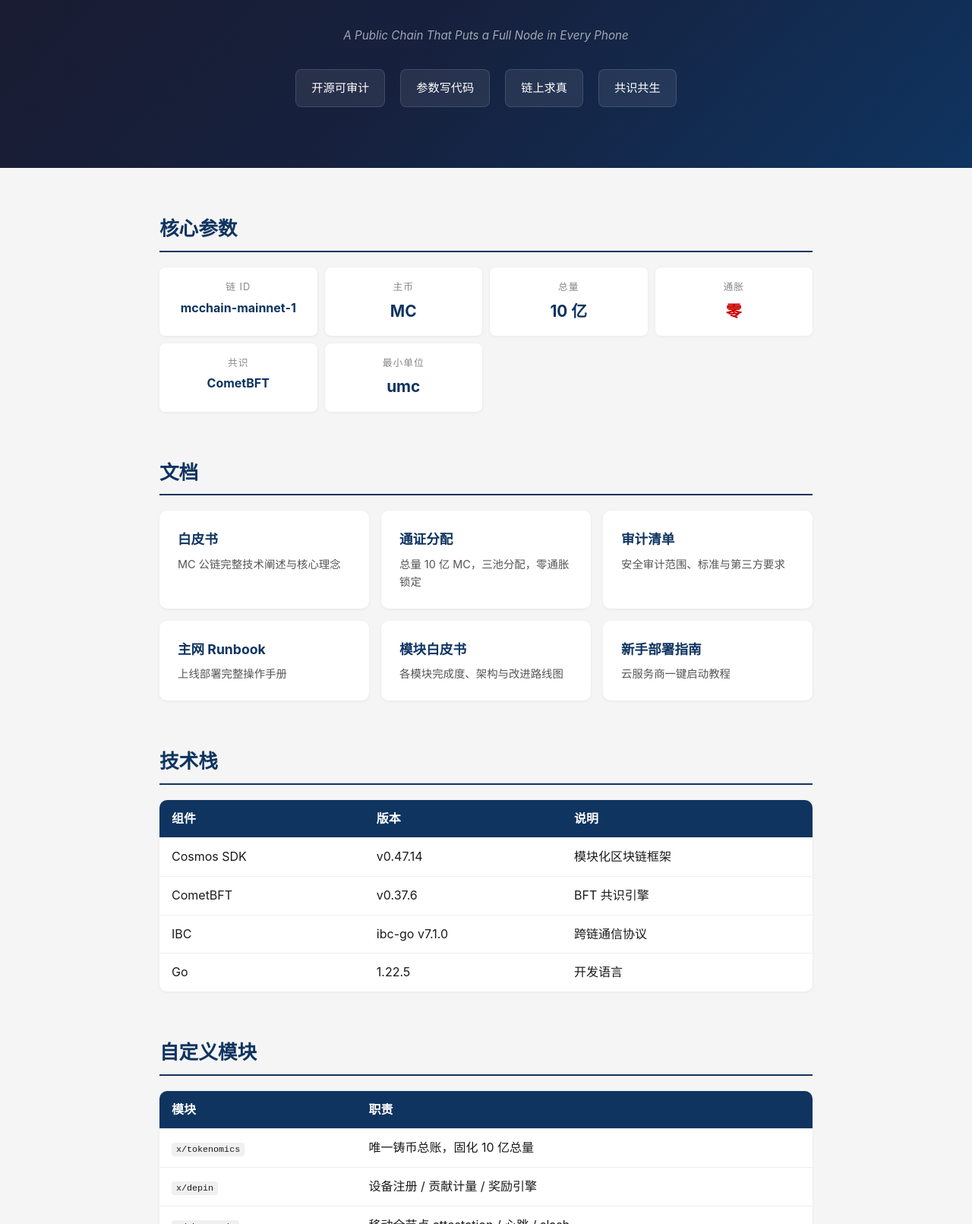
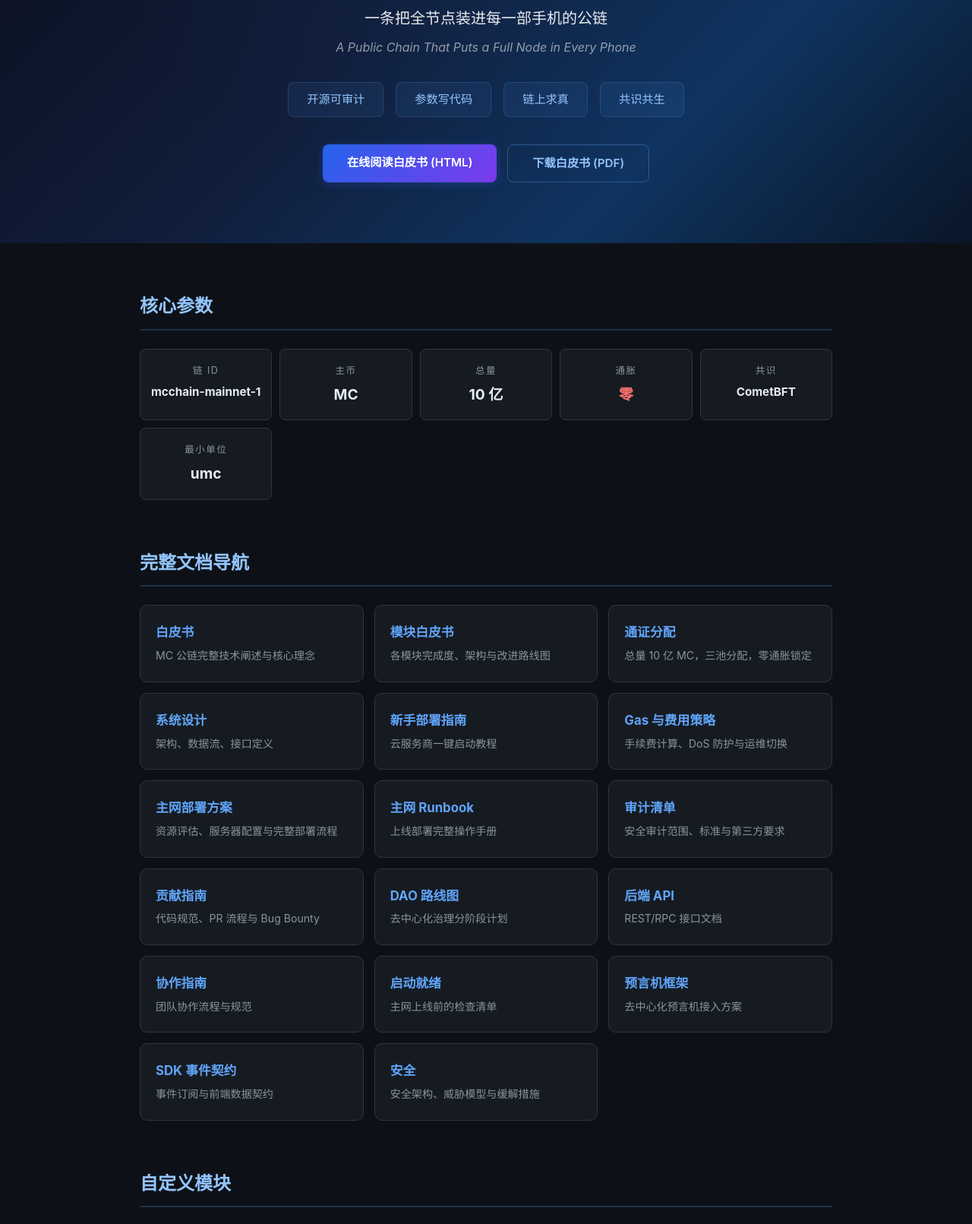
Before and after one commit to keliang4344-star/mcchain, a plain HTML site: page docs/index.html in a window 1280 px wide. Shown: the part 195-1806 px from the top of the page at 76% size. Drawn offline with Linux system fonts and the light colour scheme.

Commit message:
docs: 黑马审计P0/P1文档完善 — Pages首页重写/文档导航/社群链接/DEX费率/多验证人指南/BugBounty/CHANGELOG/README_EN/白皮书PDF/时间戳更新

```diff
--- a/docs/index.html
+++ b/docs/index.html
@@ -6,31 +6,49 @@
 <title>MobileChain (MC) — 手机即节点的公链</title>
 <style>
   * { margin: 0; padding: 0; box-sizing: border-box; }
-  body { font-family: -apple-system, BlinkMacSystemFont, 'Segoe UI', system-ui, sans-serif; background: #f5f5f5; color: #1a1a1a; line-height: 1.6; }
-  .hero { background: linear-gradient(135deg, #1a1a2e 0%, #16213e 50%, #0f3460 100%); color: #fff; padding: 80px 20px; text-align: center; }
-  .hero h1 { font-size: 3em; font-weight: 700; margin-bottom: 12px; letter-spacing: -1px; }
-  .hero .subtitle { font-size: 1.2em; opacity: 0.85; max-width: 600px; margin: 0 auto 30px; }
-  .hero .en-subtitle { font-size: 0.95em; opacity: 0.6; font-style: italic; margin-bottom: 24px; }
-  .principles { display: flex; justify-content: center; gap: 20px; flex-wrap: wrap; margin-top: 32px; }
-  .principle { background: rgba(255,255,255,0.08); border: 1px solid rgba(255,255,255,0.12); border-radius: 8px; padding: 12px 20px; font-size: 0.95em; }
-  .section { max-width: 900px; margin: 60px auto; padding: 0 20px; }
-  .section h2 { font-size: 1.6em; margin-bottom: 20px; color: #0f3460; border-bottom: 2px solid #0f3460; padding-bottom: 8px; }
-  .cards { display: grid; grid-template-columns: repeat(auto-fit, minmax(250px, 1fr)); gap: 16px; }
-  .card { background: #fff; border-radius: 10px; padding: 24px; box-shadow: 0 1px 4px rgba(0,0,0,0.06); transition: box-shadow 0.2s; text-decoration: none; color: inherit; display: block; }
-  .card:hover { box-shadow: 0 4px 16px rgba(0,0,0,0.1); }
-  .card h3 { font-size: 1.1em; margin-bottom: 6px; color: #0f3460; }
-  .card p { font-size: 0.9em; color: #555; }
-  table { width: 100%; border-collapse: collapse; background: #fff; border-radius: 10px; overflow: hidden; box-shadow: 0 1px 4px rgba(0,0,0,0.06); }
-  th, td { padding: 12px 16px; text-align: left; border-bottom: 1px solid #eee; }
-  th { background: #0f3460; color: #fff; font-weight: 600; }
+  body { font-family: -apple-system, BlinkMacSystemFont, 'Segoe UI', system-ui, sans-serif; background: #0d1117; color: #e6edf3; line-height: 1.6; }
+  .hero { background: linear-gradient(135deg, #0a0f1e 0%, #111d3a 40%, #0f3460 70%, #0a1628 100%); color: #fff; padding: 100px 20px 80px; text-align: center; position: relative; overflow: hidden; }
+  .hero::before { content: ''; position: absolute; top: 0; left: 0; right: 0; bottom: 0; background: radial-gradient(ellipse at 50% 0%, rgba(15,52,96,0.3) 0%, transparent 60%); pointer-events: none; }
+  .hero h1 { font-size: 3.4em; font-weight: 800; margin-bottom: 16px; letter-spacing: -1px; position: relative; background: linear-gradient(135deg, #60a5fa, #a78bfa); -webkit-background-clip: text; -webkit-text-fill-color: transparent; background-clip: text; }
+  .hero .subtitle { font-size: 1.25em; opacity: 0.9; max-width: 640px; margin: 0 auto 10px; position: relative; }
+  .hero .en-subtitle { font-size: 1em; opacity: 0.55; font-style: italic; margin-bottom: 28px; position: relative; }
+  .principles { display: flex; justify-content: center; gap: 16px; flex-wrap: wrap; margin-top: 32px; position: relative; }
+  .principle { background: rgba(96,165,250,0.08); border: 1px solid rgba(96,165,250,0.18); border-radius: 8px; padding: 10px 24px; font-size: 0.95em; color: #93c5fd; transition: border-color 0.2s; }
+  .principle:hover { border-color: rgba(96,165,250,0.4); }
+  .btn-group { margin-top: 36px; position: relative; display: flex; justify-content: center; gap: 14px; flex-wrap: wrap; }
+  .btn { display: inline-block; padding: 12px 32px; border-radius: 8px; font-weight: 600; font-size: 0.95em; text-decoration: none; transition: all 0.2s; }
+  .btn-primary { background: linear-gradient(135deg, #2563eb, #7c3aed); color: #fff; box-shadow: 0 2px 12px rgba(37,99,235,0.3); }
+  .btn-primary:hover { box-shadow: 0 4px 20px rgba(37,99,235,0.45); transform: translateY(-1px); }
+  .btn-outline { border: 1px solid rgba(96,165,250,0.35); color: #93c5fd; }
+  .btn-outline:hover { background: rgba(96,165,250,0.08); border-color: rgba(96,165,250,0.6); }
+  .section { max-width: 960px; margin: 64px auto; padding: 0 24px; }
+  .section h2 { font-size: 1.5em; margin-bottom: 24px; color: #93c5fd; border-bottom: 2px solid rgba(96,165,250,0.2); padding-bottom: 10px; }
+  .cards { display: grid; grid-template-columns: repeat(auto-fit, minmax(260px, 1fr)); gap: 14px; }
+  .card { background: #161b22; border: 1px solid #30363d; border-radius: 10px; padding: 22px 20px; text-decoration: none; color: inherit; display: block; transition: border-color 0.2s, box-shadow 0.2s; }
+  .card:hover { border-color: #3b82f6; box-shadow: 0 2px 12px rgba(59,130,246,0.12); }
+  .card h3 { font-size: 1.05em; margin-bottom: 6px; color: #60a5fa; }
+  .card p { font-size: 0.88em; color: #8b949e; }
+  table { width: 100%; border-collapse: collapse; background: #161b22; border: 1px solid #30363d; border-radius: 10px; overflow: hidden; }
+  th, td { padding: 12px 16px; text-align: left; border-bottom: 1px solid #21262d; }
+  th { background: #1c2333; color: #93c5fd; font-weight: 600; font-size: 0.9em; }
   tr:last-child td { border-bottom: none; }
-  .footer { text-align: center; padding: 40px 20px; color: #999; font-size: 0.85em; border-top: 1px solid #eee; margin-top: 60px; }
-  .footer a { color: #0f3460; text-decoration: none; }
-  code { background: #f0f0f0; padding: 2px 6px; border-radius: 4px; font-size: 0.9em; }
-  .chain-params { display: grid; grid-template-columns: repeat(auto-fit, minmax(180px, 1fr)); gap: 10px; }
-  .param { background: #fff; border-radius: 8px; padding: 16px; box-shadow: 0 1px 4px rgba(0,0,0,0.06); text-align: center; }
-  .param .label { font-size: 0.8em; color: #888; text-transform: uppercase; letter-spacing: 1px; }
-  .param .value { font-size: 1.3em; font-weight: 700; color: #0f3460; margin-top: 4px; }
+  td code { background: #0d1117; padding: 2px 8px; border-radius: 4px; font-size: 0.88em; color: #7ee787; border: 1px solid #21262d; }
+  .footer { text-align: center; padding: 40px 20px; color: #8b949e; font-size: 0.85em; border-top: 1px solid #30363d; margin-top: 60px; }
+  .footer a { color: #60a5fa; text-decoration: none; }
+  .footer a:hover { text-decoration: underline; }
+  .chain-params { display: grid; grid-template-columns: repeat(auto-fit, minmax(170px, 1fr)); gap: 10px; }
+  .param { background: #161b22; border: 1px solid #30363d; border-radius: 8px; padding: 18px 14px; text-align: center; }
+  .param .label { font-size: 0.78em; color: #8b949e; text-transform: uppercase; letter-spacing: 1.5px; }
+  .param .value { font-size: 1.2em; font-weight: 700; color: #e6edf3; margin-top: 6px; }
+  .param .value.zero { color: #f87171; }
+  .social-links { display: flex; justify-content: center; gap: 24px; flex-wrap: wrap; }
+  .social-links a { color: #8b949e; text-decoration: none; font-size: 0.95em; transition: color 0.2s; padding: 8px 16px; border: 1px solid #30363d; border-radius: 8px; }
+  .social-links a:hover { color: #60a5fa; border-color: #3b82f6; }
+  .tag { display: inline-block; background: rgba(96,165,250,0.1); color: #60a5fa; padding: 2px 10px; border-radius: 12px; font-size: 0.78em; margin-right: 6px; }
+  @media (max-width: 640px) {
+    .hero h1 { font-size: 2.2em; }
+    .hero { padding: 60px 16px 50px; }
+  }
 </style>
 </head>
 <body>
@@ -45,48 +63,110 @@
     <span class="principle">链上求真</span>
     <span class="principle">共识共生</span>
   </div>
+  <div class="btn-group">
+    <a class="btn btn-primary" href="MC-WHITEPAPER.html">在线阅读白皮书 (HTML)</a>
+    <a class="btn btn-outline" href="MC-WHITEPAPER.pdf">下载白皮书 (PDF)</a>
+  </div>
 </div>
 
 <div class="section">
   <h2>核心参数</h2>
   <div class="chain-params">
-    <div class="param"><div class="label">链 ID</div><div class="value" style="font-size:1em;">mcchain-mainnet-1</div></div>
+    <div class="param"><div class="label">链 ID</div><div class="value" style="font-size:0.95em;">mcchain-mainnet-1</div></div>
     <div class="param"><div class="label">主币</div><div class="value">MC</div></div>
     <div class="param"><div class="label">总量</div><div class="value">10 亿</div></div>
-    <div class="param"><div class="label">通胀</div><div class="value" style="color:#c00;">零</div></div>
-    <div class="param"><div class="label">共识</div><div class="value" style="font-size:1em;">CometBFT</div></div>
+    <div class="param"><div class="label">通胀</div><div class="value zero">零</div></div>
+    <div class="param"><div class="label">共识</div><div class="value" style="font-size:0.95em;">CometBFT</div></div>
     <div class="param"><div class="label">最小单位</div><div class="value">umc</div></div>
   </div>
 </div>
 
 <div class="section">
-  <h2>文档</h2>
+  <h2>完整文档导航</h2>
   <div class="cards">
     <a class="card" href="https://github.com/keliang4344-star/mcchain/blob/main/docs/WHITEPAPER.md">
       <h3>白皮书</h3>
       <p>MC 公链完整技术阐述与核心理念</p>
     </a>
+    <a class="card" href="https://github.com/keliang4344-star/mcchain/blob/main/docs/MODULE_WHITEPAPER.md">
+      <h3>模块白皮书</h3>
+      <p>各模块完成度、架构与改进路线图</p>
+    </a>
     <a class="card" href="https://github.com/keliang4344-star/mcchain/blob/main/docs/TOKEN_ALLOCATION.md">
       <h3>通证分配</h3>
       <p>总量 10 亿 MC，三池分配，零通胀锁定</p>
+    </a>
+    <a class="card" href="https://github.com/keliang4344-star/mcchain/blob/main/docs/system_design.md">
+      <h3>系统设计</h3>
+      <p>架构、数据流、接口定义</p>
+    </a>
+    <a class="card" href="https://github.com/keliang4344-star/mcchain/blob/main/BEGINNER_GUIDE.md">
+      <h3>新手部署指南</h3>
+      <p>云服务商一键启动教程</p>
+    </a>
+    <a class="card" href="https://github.com/keliang4344-star/mcchain/blob/main/docs/GAS_AND_FEES.md">
+      <h3>Gas 与费用策略</h3>
+      <p>手续费计算、DoS 防护与运维切换</p>
+    </a>
+    <a class="card" href="https://github.com/keliang4344-star/mcchain/blob/main/docs/MAINNET_DEPLOY_PLAN.md">
+      <h3>主网部署方案</h3>
+      <p>资源评估、服务器配置与完整部署流程</p>
+    </a>
+    <a class="card" href="https://github.com/keliang4344-star/mcchain/blob/main/docs/MAINNET_RUNBOOK.md">
+      <h3>主网 Runbook</h3>
+      <p>上线部署完整操作手册</p>
     </a>
     <a class="card" href="https://github.com/keliang4344-star/mcchain/blob/main/docs/audit_checklist.md">
       <h3>审计清单</h3>
       <p>安全审计范围、标准与第三方要求</p>
     </a>
-    <a class="card" href="https://github.com/keliang4344-star/mcchain/blob/main/docs/MAINNET_RUNBOOK.md">
-      <h3>主网 Runbook</h3>
-      <p>上线部署完整操作手册</p>
+    <a class="card" href="https://github.com/keliang4344-star/mcchain/blob/main/CONTRIBUTING.md">
+      <h3>贡献指南</h3>
+      <p>代码规范、PR 流程与 Bug Bounty</p>
     </a>
-    <a class="card" href="https://github.com/keliang4344-star/mcchain/blob/main/docs/MODULE_WHITEPAPER.md">
-      <h3>模块白皮书</h3>
-      <p>各模块完成度、架构与改进路线图</p>
+    <a class="card" href="https://github.com/keliang4344-star/mcchain/blob/main/docs/dao_roadmap.md">
+      <h3>DAO 路线图</h3>
+      <p>去中心化治理分阶段计划</p>
     </a>
-    <a class="card" href="https://github.com/keliang4344-star/mcchain/blob/main/BEGINNER_GUIDE.md">
-      <h3>新手部署指南</h3>
-      <p>云服务商一键启动教程</p>
+    <a class="card" href="https://github.com/keliang4344-star/mcchain/blob/main/docs/BACKEND_API.md">
+      <h3>后端 API</h3>
+      <p>REST/RPC 接口文档</p>
+    </a>
+    <a class="card" href="https://github.com/keliang4344-star/mcchain/blob/main/docs/COLLABORATION.md">
+      <h3>协作指南</h3>
+      <p>团队协作流程与规范</p>
+    </a>
+    <a class="card" href="https://github.com/keliang4344-star/mcchain/blob/main/docs/LAUNCH_READINESS.md">
+      <h3>启动就绪</h3>
+      <p>主网上线前的检查清单</p>
+    </a>
+    <a class="card" href="https://github.com/keliang4344-star/mcchain/blob/main/docs/ORACLE_FRAMEWORK.md">
+      <h3>预言机框架</h3>
+      <p>去中心化预言机接入方案</p>
+    </a>
+    <a class="card" href="https://github.com/keliang4344-star/mcchain/blob/main/docs/sdk_event_contract.md">
+      <h3>SDK 事件契约</h3>
+      <p>事件订阅与前端数据契约</p>
+    </a>
+    <a class="card" href="https://github.com/keliang4344-star/mcchain/blob/main/docs/security.md">
+      <h3>安全</h3>
+      <p>安全架构、威胁模型与缓解措施</p>
     </a>
   </div>
+</div>
+
+<div class="section">
+  <h2>自定义模块</h2>
+  <table>
+    <tr><th>模块</th><th>职责</th></tr>
+    <tr><td><code>x/tokenomics</code></td><td>唯一铸币总账，固化 10 亿总量</td></tr>
+    <tr><td><code>x/depin</code></td><td>设备注册 / 贡献计量 / 奖励引擎</td></tr>
+    <tr><td><code>x/phonenode</code></td><td>移动全节点 attestation / 心跳 / slash</td></tr>
+    <tr><td><code>x/edgeai</code></td><td>边缘 AI 任务市场 / 争议仲裁</td></tr>
+    <tr><td><code>x/mcchain</code></td><td>系统参数与查询</td></tr>
+    <tr><td><code>x/dex</code></td><td>原生 AMM 去中心化交易所</td></tr>
+    <tr><td><code>x/referral</code></td><td>推荐裂变激励模块</td></tr>
+  </table>
 </div>
 
 <div class="section">
@@ -101,16 +181,12 @@
 </div>
 
 <div class="section">
-  <h2>自定义模块</h2>
-  <table>
-    <tr><th>模块</th><th>职责</th></tr>
-    <tr><td><code>x/tokenomics</code></td><td>唯一铸币总账，固化 10 亿总量</td></tr>
-    <tr><td><code>x/depin</code></td><td>设备注册 / 贡献计量 / 奖励引擎</td></tr>
-    <tr><td><code>x/phonenode</code></td><td>移动全节点 attestation / 心跳 / slash</td></tr>
-    <tr><td><code>x/edgeai</code></td><td>边缘 AI 任务市场 / 争议仲裁</td></tr>
-    <tr><td><code>x/mcchain</code></td><td>系统参数与查询</td></tr>
-    <tr><td><code>x/dex</code></td><td>原生 AMM 去中心化交易所</td></tr>
-  </table>
+  <h2>社群</h2>
+  <div class="social-links">
+    <a href="https://twitter.com/MC_MobileChain" target="_blank" rel="noopener">Twitter / X</a>
+    <a href="https://discord.gg/mcchain" target="_blank" rel="noopener">Discord</a>
+    <a href="https://github.com/keliang4344-star/mcchain" target="_blank" rel="noopener">GitHub</a>
+  </div>
 </div>
 
 <div class="footer">
```
Also changed, not shown: CONTRIBUTING.md (+37 -0 lines), docs/GAS_AND_FEES.md (+38 -0 lines), CHANGELOG.md (added), README_EN.md (added), readme.md, 1 other file.
